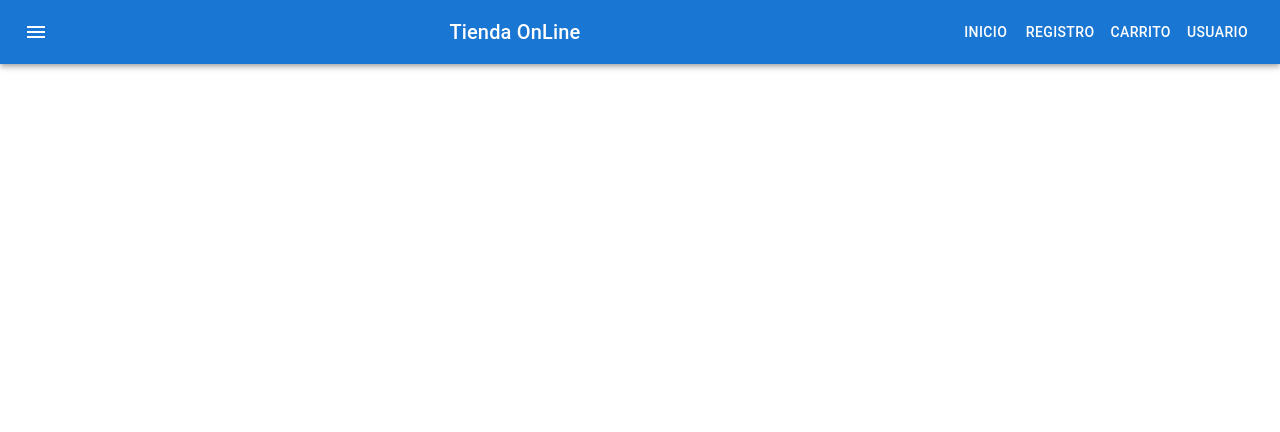
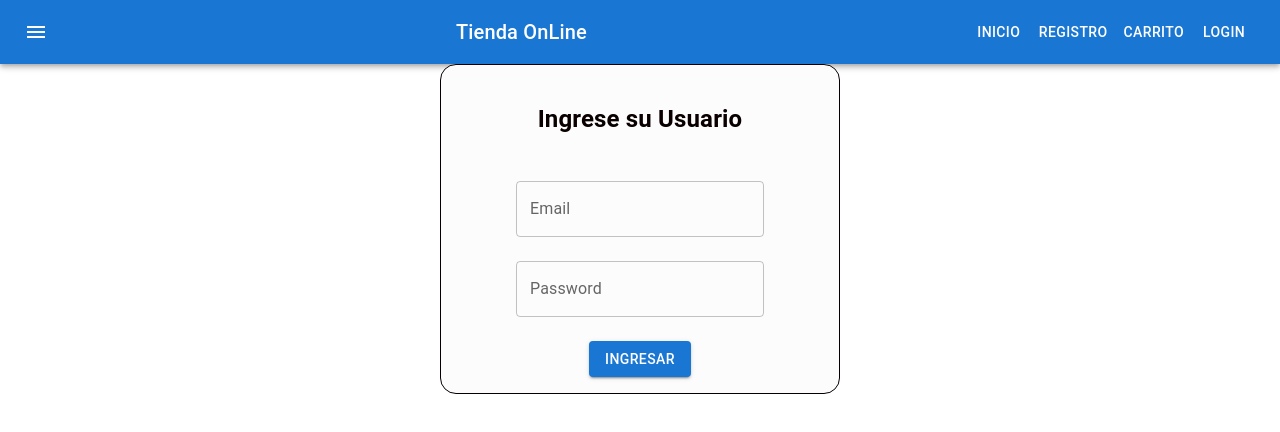
Before and after one commit to OESOLIS07/proyecto-respaldo-2, a React (Create React App) app in the folder proyecto-grupo4-progra-web/front-end/tienda-online/: page /Login in a window 1280 px wide. Shown: the top 432 px of the page. Built offline with nearby package versions, Linux system fonts and the light colour scheme.

Commit message:
agregado-de-login

```diff
--- a/proyecto-grupo4-progra-web/front-end/tienda-online/src/App.js
+++ b/proyecto-grupo4-progra-web/front-end/tienda-online/src/App.js
@@ -7,6 +7,7 @@ import axios from "axios";
 import Usuario from "./components/Usuario/Usuario";
 import Home from './components/Home/Home';
 import Cart from './components/Cart/Cart';
+import Login from './components/Login/Login';
 import Box from '@mui/material/Box';
 import AppBar from '@mui/material/AppBar';
 import Toolbar from '@mui/material/Toolbar';
@@ -29,6 +30,7 @@ function App() {
       <Router>
         <Routes>
           <Route path="/Usuario" element={<Usuario />} />
+          <Route path="/Login" element={<Login />} />
           <Route path="/cart" element={<Cart cart={cart} />} />
           <Route path="/" element={<Home addToCart={addToCart} />} />
         </Routes>
--- a/proyecto-grupo4-progra-web/front-end/tienda-online/src/components/Login/Login.js
+++ b/proyecto-grupo4-progra-web/front-end/tienda-online/src/components/Login/Login.js
@@ -11,8 +11,9 @@ const Login = () => (
         <br />
         <TextField
           id="outlined-basic"
-          label="Nombre Usuario"
+          label="Email"
           variant="outlined"
+          type="Email"
         />
         <br />
         <br />
--- a/proyecto-grupo4-progra-web/front-end/tienda-online/src/components/ResponsiveAppBar/ResponsiveAppBar.js
+++ b/proyecto-grupo4-progra-web/front-end/tienda-online/src/components/ResponsiveAppBar/ResponsiveAppBar.js
@@ -59,7 +59,7 @@ const ResponsiveAppBar = () => {
               <Typography textAlign="center">Carrito</Typography>
             </MenuItem>
             <MenuItem onClick={handleCloseNavMenu}>
-              <Typography textAlign="center">USUARIO</Typography>
+              <Typography textAlign="center">Login</Typography>
             </MenuItem>
           </Menu>
           <Typography variant="h6" noWrap component="div" sx={{ flexGrow: 1 }}>
@@ -70,7 +70,7 @@ const ResponsiveAppBar = () => {
               <Button color="inherit" href="/" >Inicio</Button>
               <Button color="inherit" href="/Usuario">Registro</Button>
               <Button color="inherit" href="/cart">Carrito</Button>
-              <Button color="inherit" href="/Usuario">USUARIO</Button>
+              <Button color="inherit" href="/Login">Login</Button>
             </>
           )}
         </Toolbar>
--- a/proyecto-grupo4-progra-web/front-end/tienda-online/src/components/Usuario/Usuario.js
+++ b/proyecto-grupo4-progra-web/front-end/tienda-online/src/components/Usuario/Usuario.js
@@ -32,6 +32,7 @@ const Usuario = () => {
           id="outlined-basic"
           label="Email"
           variant="outlined"
+          type="Email"
         />
         <br />
         <br />
@@ -67,7 +68,7 @@ const Usuario = () => {
         {password === passwordConfirmacion ?(
           <h2></h2>
           ):(
-          <h4>El Password NO COINCIDE</h4>
+          <h4>Debe confirmar su Password</h4>
           )
           }
         <br />
--- a/proyecto-grupo4-progra-web/front-end/tienda-online/src/components/Usuario/Usuario.module.css
+++ b/proyecto-grupo4-progra-web/front-end/tienda-online/src/components/Usuario/Usuario.module.css
@@ -7,3 +7,7 @@ form {
     background-color: #fcfcfd;
     color: rgb(10, 0, 0);
 }
+
+h4{
+    color: red;
+}
```
